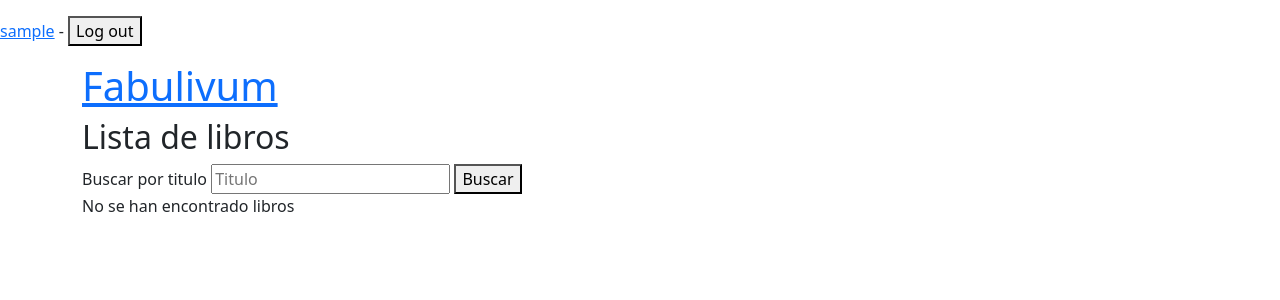
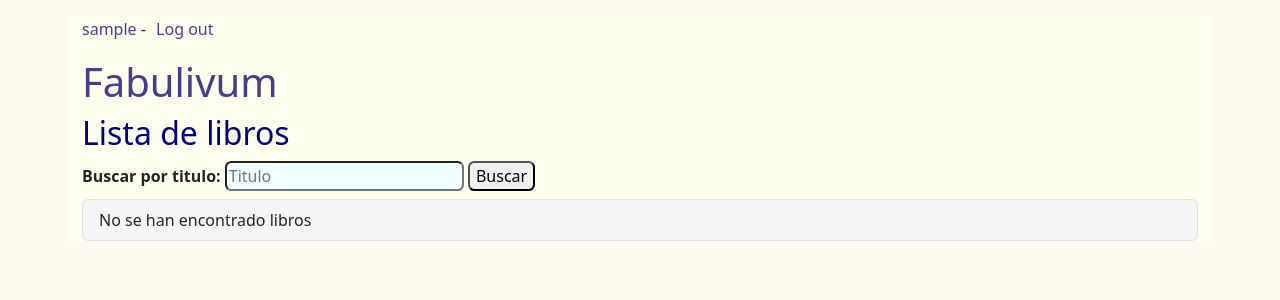
Before and after one commit to JavierEstudios/Proyecto-libro-online, a Django app: page /libros/ in a window 1280 px wide. Shown: the top 300 px of the page. Run offline with Django 5.2, Linux system fonts and the light colour scheme; the visitor is signed in with stand-in values (Sample User, id 1); data that the repository does not hold is empty.

Commit message:
Implementado el css, dados los últimos retoques en unos cuantos campos.

```diff
--- /dev/null
+++ b/libro/static/css/css.css
@@ -0,0 +1,46 @@
+body {
+    background-color: floralwhite;
+    padding: 0em 2em;
+}
+#base {
+    background-color: ivory;
+}
+h1, h2, h3 {
+    color: navy;
+}
+label {
+    font-weight: bold;
+}
+label.barra-de-busqueda {
+    padding: 0.2em 0em;
+}
+input {
+    background-color: azure;
+}
+input, button {
+    border-radius: 0.4em;
+}
+.formularios input {
+    width: 100%;
+    padding: 0.5em;
+    margin: 0.2em 0em;
+}
+.boton-enlace {
+    background-color:inherit;
+    border: none;
+}
+.boton-enlace, a {
+    color: darkslateblue;
+}
+a {
+    text-decoration: none;
+}
+.list-group{
+    margin: 0.5em 0em;
+}
+.list-group-item {
+    background-color: whitesmoke;
+}
+.item-lista-libros {
+    margin: 0em 0.2em;
+}
--- a/libro/templates/libro/base.html
+++ b/libro/templates/libro/base.html
@@ -7,13 +7,15 @@
     <meta name="viewport" content="width=device-width, initial-scale=1.0">
     <link href="https://cdn.jsdelivr.net/npm/bootstrap@5.3.3/dist/css/bootstrap.min.css" rel="stylesheet" integrity="sha384-QWTKZyjpPEjISv5WaRU9OFeRpok6YctnYmDr5pNlyT2bRjXh0JMhjY6hW+ALEwIH" crossorigin="anonymous">
     <script src="https://cdn.jsdelivr.net/npm/bootstrap@5.3.3/dist/js/bootstrap.bundle.min.js" integrity="sha384-YvpcrYf0tY3lHB60NNkmXc5s9fDVZLESaAA55NDzOxhy9GkcIdslK1eN7N6jIeHz" crossorigin="anonymous"></script>
+    <link rel="stylesheet" href="{% static 'css/css.css' %}">
 </head>
 <body>
+    <div class="container" id="base">
         {% if user.is_authenticated %}
             <p>
                 <form action="{% url 'logout' %}" method="post">{% csrf_token %}
                     <a href="{% url 'usuario' pk=user.pk %}">{{ user.username }}</a> -
-                <button type="submit">Log out</button>
+                    <button class="boton-enlace">Log out</button>
                 </form>
             </p>
         {% else %}
@@ -21,7 +23,6 @@
                 <a href="{% url 'nuevo_usuario' %}">Nuevo Usuario</a> - <a href="{% url 'login'%}">Login</a>
             </p>
         {% endif %}
-    <div class="container" id="base">
         {% block content %}
         {% endblock %}
     </div>
--- a/libro/templates/libro/capitulo.html
+++ b/libro/templates/libro/capitulo.html
@@ -17,7 +17,7 @@
             <p><a href="{% url 'capitulo' pk=secuela.pk numero=secuela.numero %}">{{ secuela.titulo }}</a></p>
         {% else %}
             <p><form action="{% url 'capitulo_leido' pk=capitulo.pk aux=secuela.pk %}" method="post">
-                {% csrf_token %}<button>{{ secuela.titulo }}</button>
+                {% csrf_token %}<button class="boton-enlace">{{ secuela.titulo }}</button>
             </form></p>
         {% endif %}
     {% empty %}
@@ -25,7 +25,7 @@
             <p><a href="{% url 'libro' pk=capitulo.libro.pk %}">Capitulo terminado</a></p>
         {% else %}
             <p><form action="{% url 'capitulo_leido' pk=capitulo.pk aux=0 %}" method="post">
-                {% csrf_token %}<button>Capitulo terminado</button>
+                {% csrf_token %}<button class="boton-enlace">Capitulo terminado</button>
             </form></p>
         {% endif %}
     {% endfor %}
--- a/libro/templates/libro/editarCapitulo.html
+++ b/libro/templates/libro/editarCapitulo.html
@@ -7,7 +7,7 @@
 
 {% block content %}
     <h1>Editar {{ capitulo.titulo }}</h1>
-    <form method="POST">{% csrf_token %}
+    <form method="POST" class="formularios">{% csrf_token %}
         {{ form.as_p }}
         <button type="submit">Editar</button>
     </form>
--- a/libro/templates/libro/editarLibro.html
+++ b/libro/templates/libro/editarLibro.html
@@ -7,7 +7,7 @@
 
 {% block content %}
     <h1>Editar {{ libro.titulo }}</h1>
-    <form method="POST">{% csrf_token %}
+    <form method="POST" class="formularios">{% csrf_token %}
         {{ form.as_p }}
         <button type="submit">Editar</button>
     </form>
--- a/libro/templates/libro/listaAutores.html
+++ b/libro/templates/libro/listaAutores.html
@@ -9,7 +9,7 @@
     <h1><a href="{% url 'pagina_de_inicio' %}">Fabulivum</a></h1>
     <h2>Lista de autores</h2>
     <form action="{% url 'lista_de_autores' %}" method="get">
-        <label for="nombre">Buscar por nombre</label>
+        <label for="nombre" class="barra-de-busqueda">Buscar por nombre:</label>
         <input type="text" id="nombre" name="nombre" placeholder="Nombre">
         <button>Buscar</button>
     </form>
--- a/libro/templates/libro/listaLibros.html
+++ b/libro/templates/libro/listaLibros.html
@@ -9,13 +9,15 @@
     <h1><a href="{% url 'pagina_de_inicio' %}">Fabulivum</a></h1>
     <h2>Lista de libros</h2>
     <form action="{% url 'lista_de_libros' %}" method="get">
-        <label for="titulo">Buscar por titulo</label>
+        <label for="titulo" class="barra-de-busqueda">Buscar por titulo:</label>
         <input type="text" id="titulo" name="titulo" placeholder="Titulo">
         <button>Buscar</button>
     </form>
+    <ul class="list-group">
         {% for libro in object_list %}
+            <li class="list-group-item">
                 <div class="row">
-            <div class="col-md-2">
+                    <div class="col-3">
                         <a href="{% url 'libro' pk=libro.pk %}">
                             {% if libro.portada %}
                                 <img src="{{ libro.portada }}" alt="Portada de {{ libro.titulo }}">
@@ -25,15 +27,10 @@
                             <br/>Ver detalles
                         </a>
                     </div>
-            <div class="col-md-10">
-                <div class="row">
-                    <div class="col"><strong>Titulo:</strong> {{ libro.titulo }}</div>
-                </div>
-                <div class="row">
-                    <div class="col"><strong>Autor:</strong> {{ libro.autor.username }}</div>
-                </div>
-                <div class="row">
-                    <div class="col"><strong>Estado:</strong>
+                    <div class="col-9">
+                        <div class="float-md-start item-lista-libros"><strong>Titulo:</strong> {{ libro.titulo }}</div>
+                        <div class="float-md-start item-lista-libros"><strong>Autor:</strong> {{ libro.autor.username }}</div>
+                        <div class="float-md-start item-lista-libros"><strong>Estado:</strong>
                             {% if libro.fin_publicacion is empty %}
                                 En publicación
                             {% else %}
@@ -42,8 +39,9 @@
                         </div>
                     </div>
                 </div>
-        </div>
+            </li>
         {% empty %}
-        <div class="row"><div class="col">No se han encontrado libros</div></div>
+            <li class="list-group-item">No se han encontrado libros</li>
         {% endfor %}
+    </ul>
 {% endblock %}
--- a/libro/templates/libro/nuevoCapitulo.html
+++ b/libro/templates/libro/nuevoCapitulo.html
@@ -7,7 +7,7 @@
 
 {% block content %}
     <h1>Nuevo capitulo</h1>
-    <form method="POST">{% csrf_token %}
+    <form method="POST" class="formularios">{% csrf_token %}
         {{ form.as_p }}
         <button type="submit">Crear</button>
     </form>
--- a/libro/templates/libro/nuevoLibro.html
+++ b/libro/templates/libro/nuevoLibro.html
@@ -7,7 +7,7 @@
 
 {% block content %}
     <h1>Nuevo libro</h1>
-    <form method="POST">{% csrf_token %}
+    <form method="POST" class="formularios">{% csrf_token %}
         {{ form.as_p }}
         <button type="submit">Crear</button>
     </form>
--- a/libro/templates/registration/base.html
+++ b/libro/templates/registration/base.html
@@ -7,6 +7,7 @@
     <meta name="viewport" content="width=device-width, initial-scale=1.0">
     <link href="https://cdn.jsdelivr.net/npm/bootstrap@5.3.3/dist/css/bootstrap.min.css" rel="stylesheet" integrity="sha384-QWTKZyjpPEjISv5WaRU9OFeRpok6YctnYmDr5pNlyT2bRjXh0JMhjY6hW+ALEwIH" crossorigin="anonymous">
     <script src="https://cdn.jsdelivr.net/npm/bootstrap@5.3.3/dist/js/bootstrap.bundle.min.js" integrity="sha384-YvpcrYf0tY3lHB60NNkmXc5s9fDVZLESaAA55NDzOxhy9GkcIdslK1eN7N6jIeHz" crossorigin="anonymous"></script>
+    <link rel="stylesheet" href="{% static 'css/css.css' %}">
 </head>
 <body>
     <div class="container" id="base">
--- a/libro/templates/registration/editarUsuario.html
+++ b/libro/templates/registration/editarUsuario.html
@@ -7,7 +7,7 @@
 
 {% block content %}
     <h1>Editar {{ usuario.username }}</h1>
-    <form method="POST">{% csrf_token %}
+    <form method="POST" class="formularios">{% csrf_token %}
         {{ form.as_p }}
         <button type="submit">Editar</button>
     </form>
--- a/libro/templates/registration/eliminarUsuario.html
+++ b/libro/templates/registration/eliminarUsuario.html
@@ -8,7 +8,7 @@
 {% block content %}
     <h1>Eliminar {{ usuario.username }}</h1>
     <form method="POST">{% csrf_token %}
-        <p>¿Seguro que quieres hacerlo?</p>
+        <p>Esto es una acción irreversible que no solo implica la eliminación de la cuenta sino que tambien incluye eliminar todos los libros que tiene  asociados. ¿Seguro que quieres hacerlo?</p>
         <button type="submit">Eliminar</button>
     </form>
 {% endblock %}
--- a/libro/templates/registration/nuevoUsuario.html
+++ b/libro/templates/registration/nuevoUsuario.html
@@ -7,7 +7,7 @@
 
 {% block content %}
     <h1>Nuevo usuario</h1>
-    <form method="POST">{% csrf_token %}
+    <form method="POST" class="formularios">{% csrf_token %}
         {{ form.as_p }}
         <button type="submit">Crear</button>
     </form>
--- a/libro/views.py
+++ b/libro/views.py
@@ -1,5 +1,5 @@
 from django.http import HttpResponseRedirect
-from django.shortcuts import get_object_or_404, render
+from django.shortcuts import get_object_or_404
 from django.urls import reverse, reverse_lazy
 from django.views.generic import TemplateView
 from django.views.generic.detail import DetailView
@@ -113,7 +113,8 @@
 
     def get_context_data(self, **kwargs):
         libros = super().get_context_data(**kwargs)
-        libros["libros"] = Libro.objects.filter(autor=self.kwargs['pk']).order_by('inicio_publicacion')
+        libros["libros_autor"] = Libro.objects.filter(autor=self.kwargs['pk']).order_by('inicio_publicacion')
+        libros["libros_lector"] = Libro.objects.filter(lectores=self.kwargs['pk']).order_by('inicio_publicacion')
         return libros
 
 class leer_capitulo(DetailView):
--- a/mysite/settings.py
+++ b/mysite/settings.py
@@ -26,7 +26,7 @@
 # SECURITY WARNING: don't run with debug turned on in production!
 DEBUG = True
 
-ALLOWED_HOSTS = ['localhost','127.0.0.1']
+ALLOWED_HOSTS = ['localhost','127.0.0.1','TFGLibrosJavier.eu.pythonanywhere.com']
 
 AUTH_USER_MODEL = "libro.Usuario"
 
```
Also changed, not shown: libro/templates/libro/libro.html (+4 -4 lines), libro/templates/libro/usuario.html (+18 -2 lines). Lines whose indentation alone changed are shown as unchanged.
